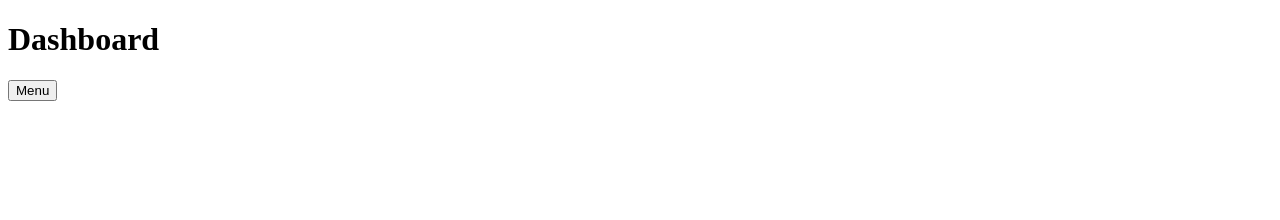
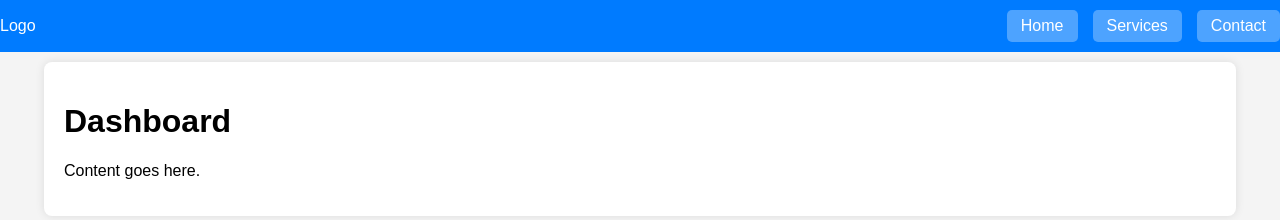
Before and after one commit to data4ghana1/Traning, a plain HTML site: page dashboard.html in a window 1280 px wide. Drawn offline with Linux system fonts and the light colour scheme.

Commit message:
Updated dashboard.html to add a navigation menu and improve interface design

```diff
--- a/dashboard.html
+++ b/dashboard.html
@@ -4,13 +4,59 @@
     <meta charset="UTF-8">
     <meta name="viewport" content="width=device-width, initial-scale=1.0">
     <title>Dashboard</title>
+    <style>
+        body {
+            font-family: Arial, sans-serif;
+            margin: 0;
+            padding: 0;
+            display: flex;
+            flex-direction: column;
+            align-items: center;
+            background-color: #f4f4f4;
+        }
+        header {
+            background-color: #007bff;
+            color: white;
+            width: 100%;
+            padding: 10px;
+            display: flex;
+            justify-content: space-between;
+            align-items: center;
+        }
+        nav {
+            display: flex;
+            gap: 15px;
+        }
+        nav a {
+            color: white;
+            text-decoration: none;
+            padding: 7px 14px;
+            background: rgba(255, 255, 255, 0.3);
+            border-radius: 5px;
+        }
+        main {
+            width: 90%;
+            max-width: 1200px;
+            padding: 20px;
+            background: white;
+            border-radius: 8px;
+            box-shadow: 0 0 10px rgba(0, 0, 0, 0.1);
+            margin-top: 10px;
+        }
+    </style>
 </head>
 <body>
     <header>
-        <h1>Dashboard</h1>
+        <div class="logo">Logo</div>
         <nav>
-            <button onclick="location.href='index.html'">Menu</button>
+            <a href="#home">Home</a>
+            <a href="#services">Services</a>
+            <a href="#contact">Contact</a>
         </nav>
     </header>
+    <main>
+        <h1>Dashboard</h1>
+        <p>Content goes here.</p>
+    </main>
 </body>
 </html>
```
